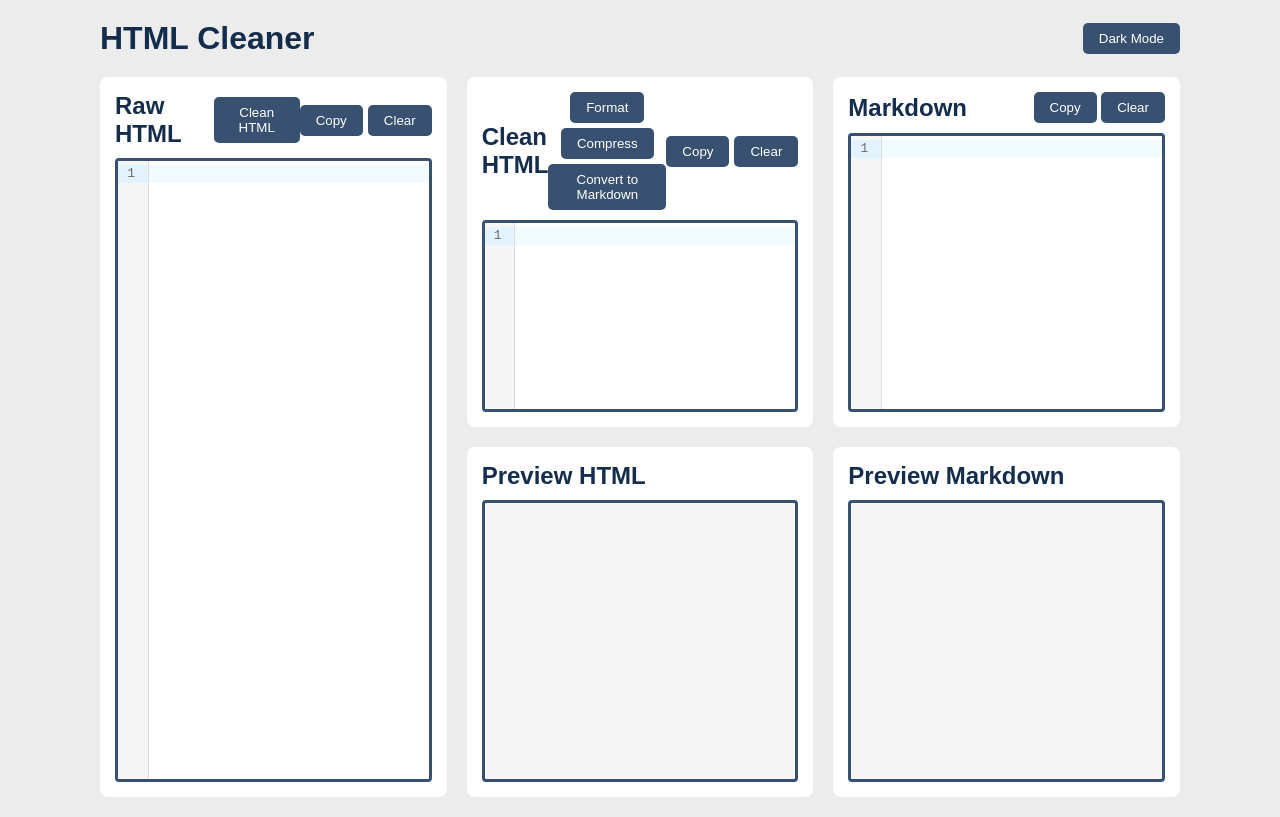
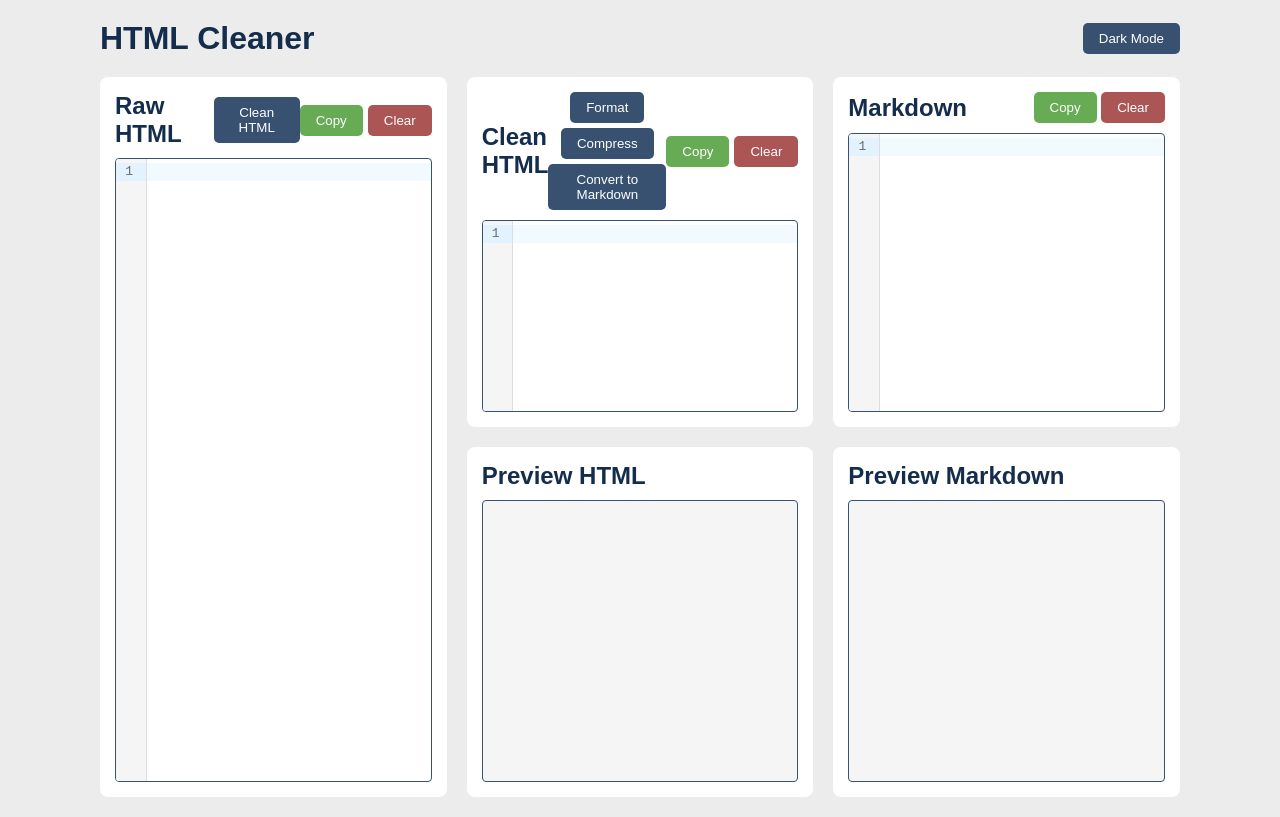
Before and after one commit to GircysRomualdas/html-cleaner, a website with bundled scripts: page index.html in a window 1280 px wide. Built offline with nearby package versions, Linux system fonts and the light colour scheme; what turndown-plugin-gfm would draw is missing.

Commit message:
Update btn css

```diff
--- a/index.html
+++ b/index.html
@@ -20,8 +20,8 @@
             <button id="btn-clean">Clean HTML</button>
           </div>
           <div class="header-buttons">
-            <button id="btn-copy-html-raw">Copy</button>
-            <button id="btn-clear-html-raw">Clear</button>
+            <button id="btn-copy-html-raw" class="btn-copy">Copy</button>
+            <button id="btn-clear-html-raw" class="btn-clear">Clear</button>
           </div>
         </div>
         <div id="editor-raw-html" class="code-editor"></div>
@@ -37,8 +37,8 @@
               <button id="btn-markdown">Convert to Markdown</button>
             </div>
             <div class="header-buttons">
-              <button id="btn-copy-html-clean">Copy</button>
-              <button id="btn-clear-html-clean">Clear</button>
+              <button id="btn-copy-html-clean" class="btn-copy">Copy</button>
+              <button id="btn-clear-html-clean" class="btn-clear">Clear</button>
             </div>
           </div>
           <div id="editor-clean-html" class="code-editor"></div>
@@ -54,8 +54,8 @@
           <div class="column-header">
             <h2>Markdown</h2>
             <div>
-              <button id="btn-copy-markdown">Copy</button>
-              <button id="btn-clear-markdown">Clear</button>
+              <button id="btn-copy-markdown" class="btn-copy">Copy</button>
+              <button id="btn-clear-markdown" class="btn-clear">Clear</button>
             </div>
           </div>
           <div id="editor-markdown" class="code-editor"></div>
--- a/style/style.css
+++ b/style/style.css
@@ -87,7 +87,7 @@ header h1 {
 
 .code-editor {
   flex: 1;
-  border: 3px solid var(--border-color);
+  border: 1px solid var(--border-color);
   border-radius: 4px;
   overflow: hidden;
   display: flex;
@@ -110,7 +110,7 @@ header h1 {
 iframe {
   flex: 1;
   width: 100%;
-  border: 3px solid var(--border-color);
+  border: 1px solid var(--border-color);
   border-radius: 4px;
   padding: 12px;
   overflow: auto;
@@ -153,6 +153,20 @@ button:hover {
 .preview h2 {
   text-align: left;
   margin: 0;
+}
+
+.btn-copy {
+  background-color: #68ab55;
+}
+.btn-copy:hover {
+  background: #488636;
+}
+
+.btn-clear {
+  background-color: #ab5655;
+}
+.btn-clear:hover {
+  background: #884443;
 }
 
 @media (max-width: 1200px) {
```
